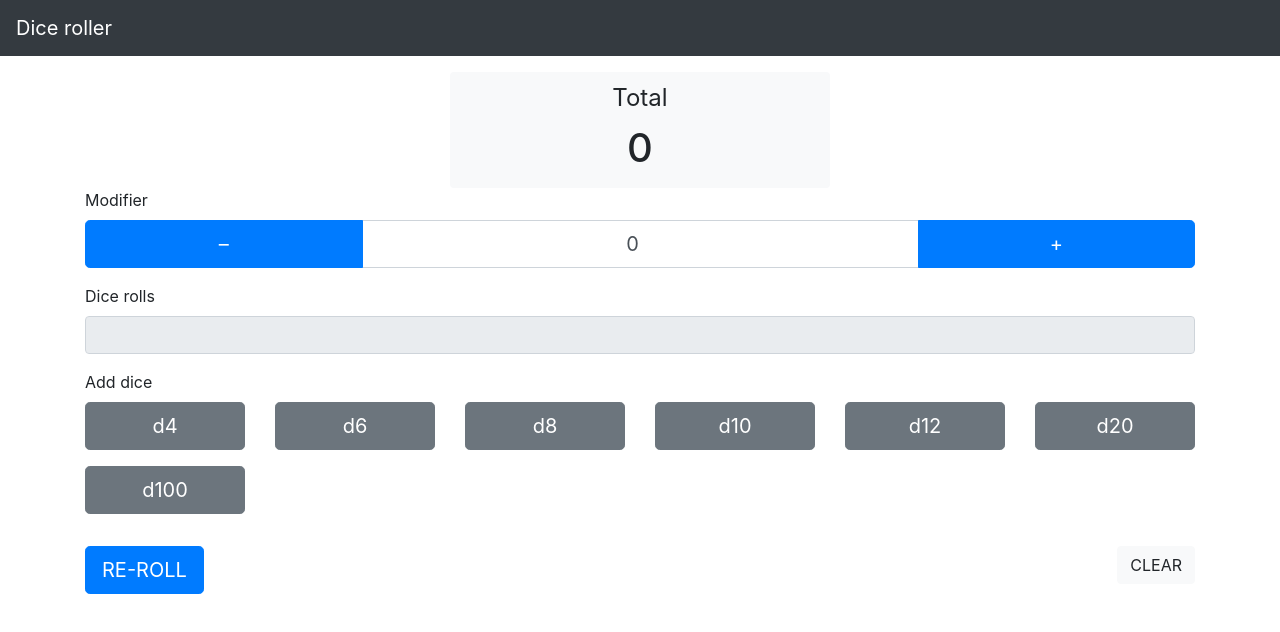
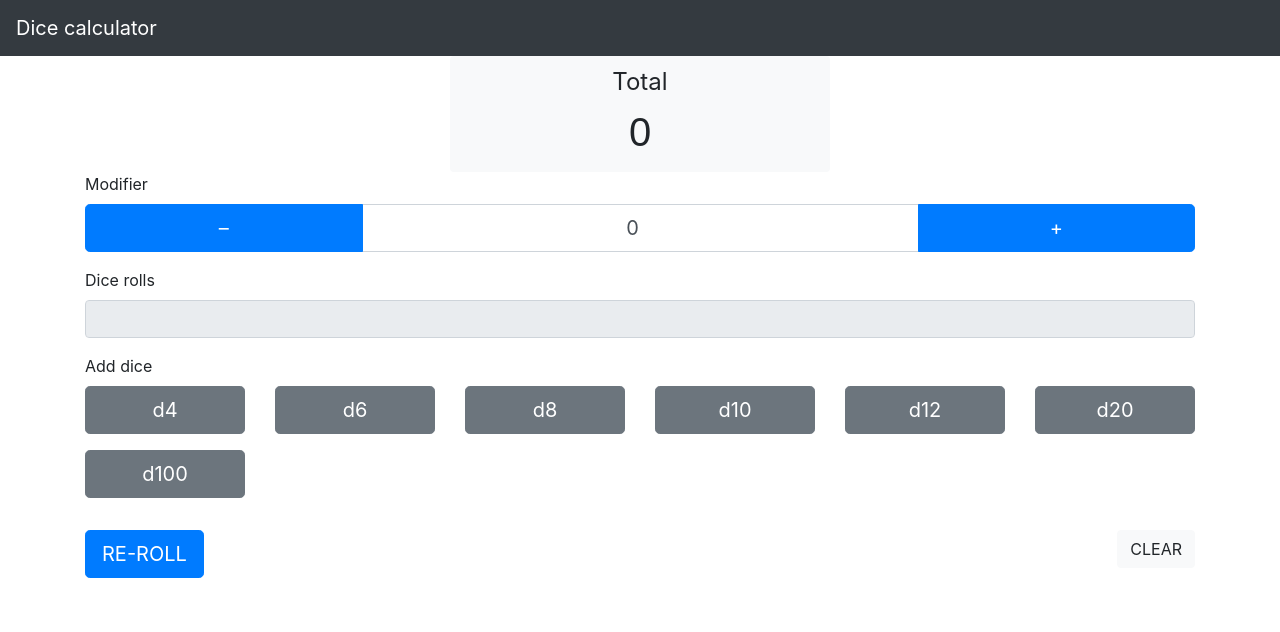
Before and after one commit to Jexordexan/dice-roller, a Vue app: page / in a window 1280 px wide. Shown: the top 632 px of the page. Built offline with nearby package versions, Linux system fonts and the light colour scheme.

Commit message:
Style updates

```diff
--- a/App.vue
+++ b/App.vue
@@ -1,22 +1,20 @@
 <template>
-  <div class="navbar navbar-dark bg-dark mb-3">
+  <div class="navbar navbar-dark bg-dark">
     <div class="navbar-brand">
-      Dice roller
+      Dice calculator
     </div>
   </div>
-  <div class="container">
+  <main class="container">
     <Dice />
-  </div>
+  </main>
 </template>
 
 <script lang="ts">
 import { ref } from 'vue';
-import Bingo from './components/Bingo.vue';
 import Dice from './components/Dice.vue';
 
 export default {
   components: {
-    Bingo,
     Dice,
   },
   setup() {
@@ -28,13 +26,17 @@ export default {
 };
 </script>
 
-<style scoped>
-h1 {
-  color: #4fc08d;
-}
-
+<style>
 h1,
 p {
   font-family: Arial, Helvetica, sans-serif;
 }
+
+main {
+  max-width: 900px;
+}
+
+button.btn {
+  touch-action: manipulation;
+}
 </style>
```
